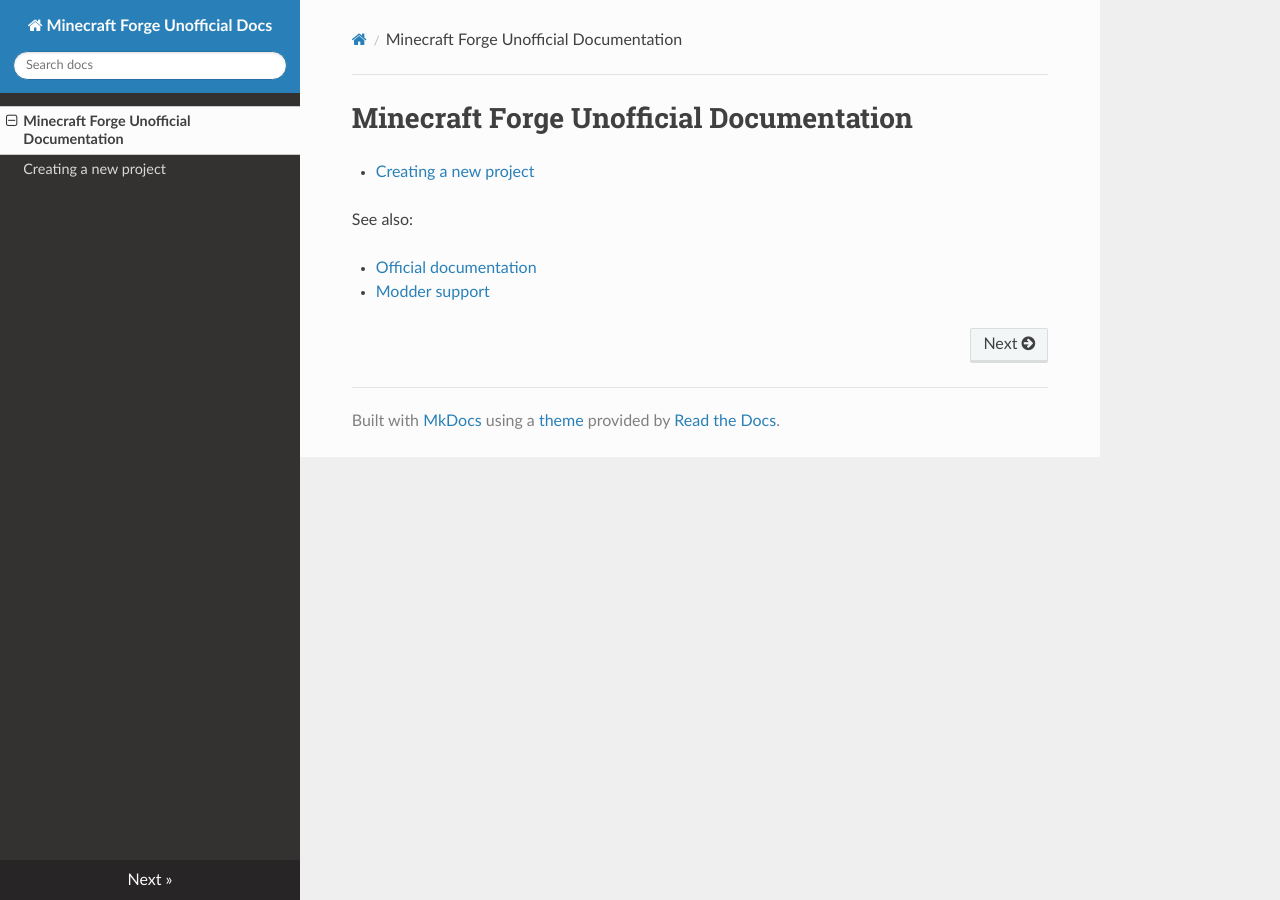
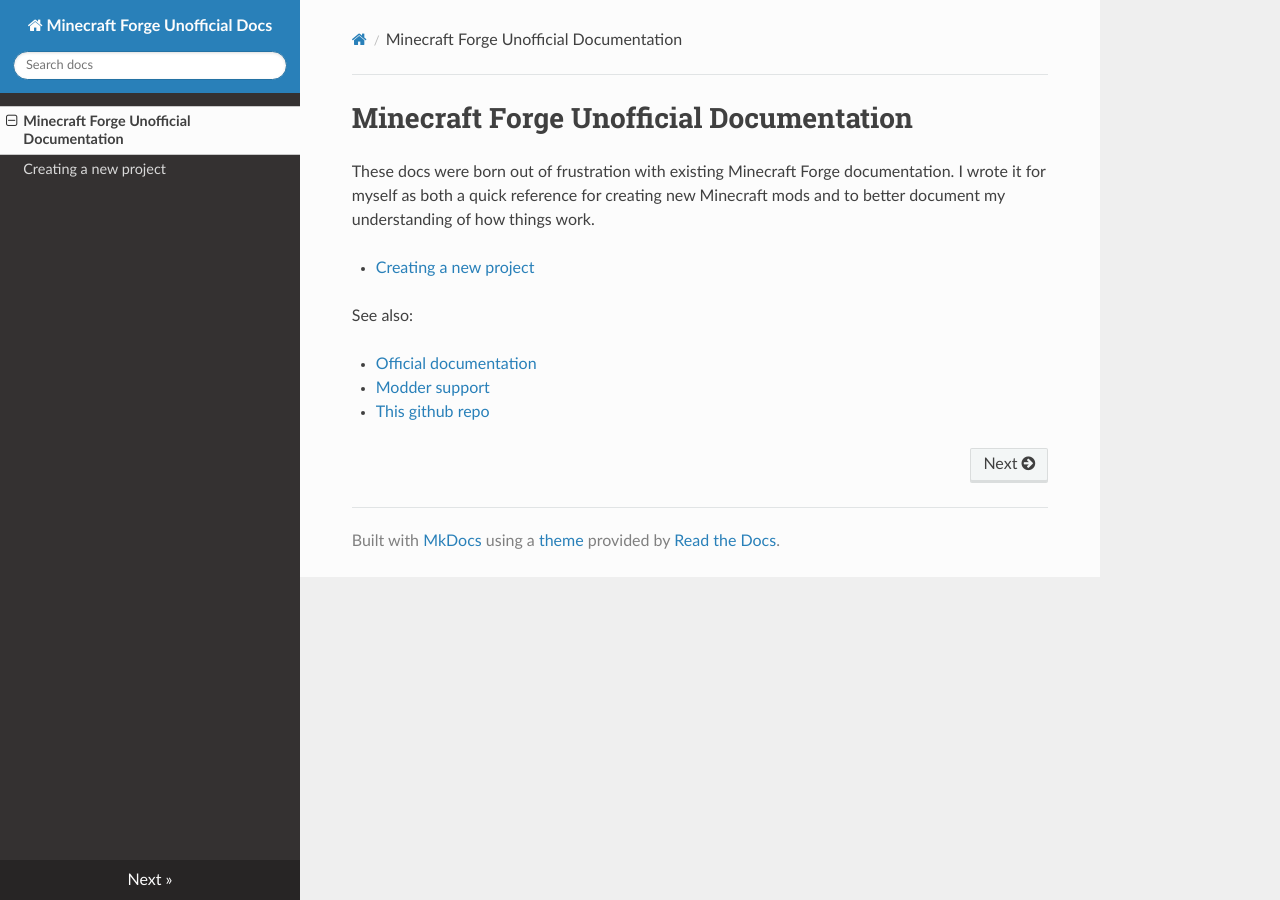
Before and after one commit to lorin/forge-docs, an MkDocs documentation site: the page built from docs/index.md, in a window 1280 px wide. Built offline with MkDocs 1.6.1, drawn with Linux system fonts in a browser that asks for light colours; nearby versions of some CDN libraries; old or Windows-style settings are respelled for this version of MkDocs.

Commit message:
Update home page

```diff
--- a/docs/index.md
+++ b/docs/index.md
@@ -1,4 +1,10 @@
 # Minecraft Forge Unofficial Documentation
+
+These docs were born out of frustration with existing Minecraft
+Forge documentation. I wrote it for myself as both a quick reference for
+creating new Minecraft mods and to better document my understanding of how
+things work.
+
 
 * [Creating a new project](new-project.md)
 
@@ -6,6 +12,8 @@
 
  * [Official documentation][mcforge]
  * [Modder support][support]
+ * [This github repo][repo]
 
 [mcforge]: http://mcforge.readthedocs.org/
 [support]: http://www.minecraftforge.net/forum/index.php/board,73.0.html
+[repo]: http://github.com/lorin/forge-docs
```
